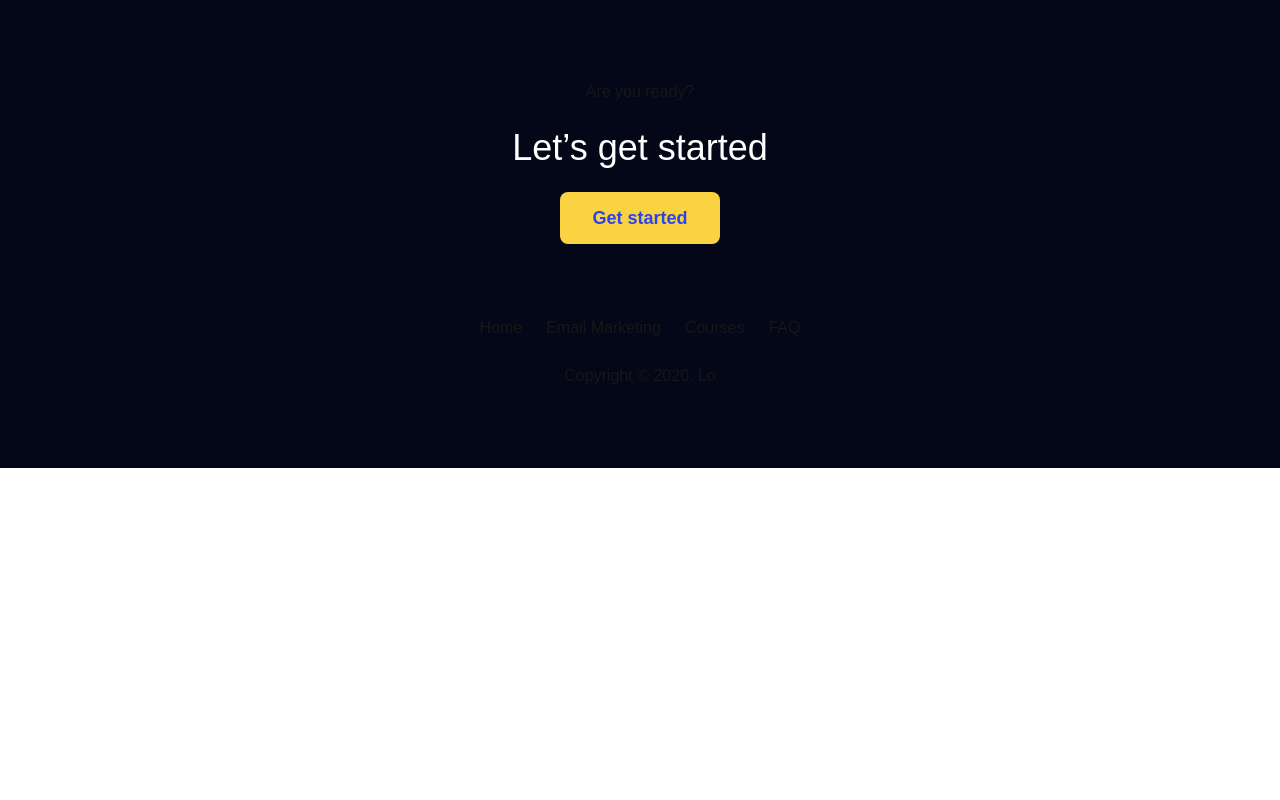
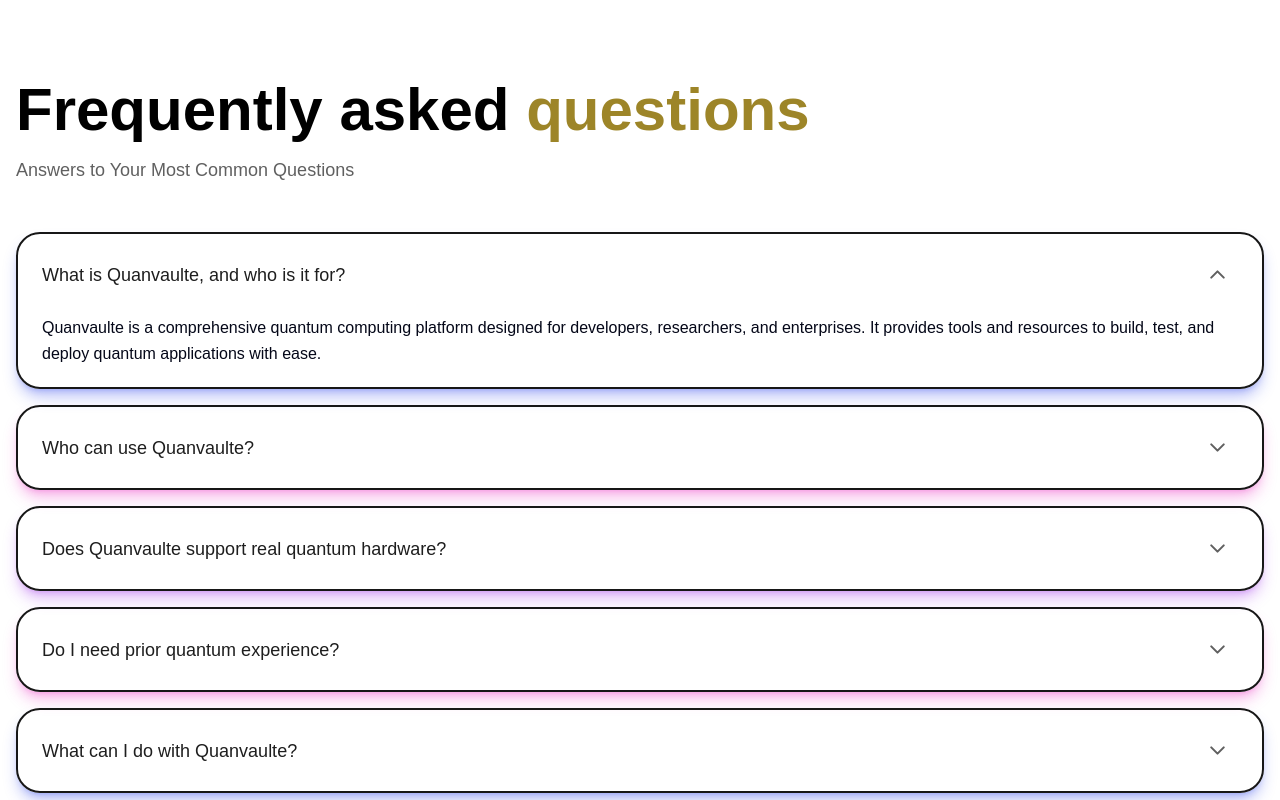
Before and after one commit to Quanvaulte/quanvaulte-user-FE, a Next.js app: page / in a window 1280 px wide. Shown: the top 800 px of the page. Built offline with nearby package versions, Linux system fonts and the light colour scheme.

Commit message:
chore:faq done

```diff
--- a/app/page.tsx
+++ b/app/page.tsx
@@ -1,8 +1,10 @@
+import FAQ from "@/components/Faq";
 import Footer from "@/components/Footer";
 
 export default function Home() {
   return (
     <div>
+      <FAQ/>
       <Footer />
     </div>
   );
--- a/components/Faq.tsx
+++ b/components/Faq.tsx
@@ -1,85 +1,88 @@
-import { useState } from 'react';
-import { ChevronDown } from 'lucide-react';
+"use client";
+
+import { useState } from "react";
+import { ChevronDown } from "lucide-react";
 
 interface FAQItem {
   id: string;
   question: string;
   answer: string;
-  color: 'blue' | 'pink' | 'purple';
+  color: "blue" | "pink" | "purple";
 }
 
 const faqData: FAQItem[] = [
   {
-    id: '1',
-    question: 'What is Quanvaulte, and who is it for?',
-    answer: 'Quanvaulte is a comprehensive quantum computing platform designed for developers, researchers, and enterprises. It provides tools and resources to build, test, and deploy quantum applications with ease.',
-    color: 'blue',
+    id: "1",
+    question: "What is Quanvaulte, and who is it for?",
+    answer:
+      "Quanvaulte is a comprehensive quantum computing platform designed for developers, researchers, and enterprises. It provides tools and resources to build, test, and deploy quantum applications with ease.",
+    color: "blue",
   },
   {
-    id: '2',
-    question: 'What is Quanvaulte, and who is it for?',
-    answer: 'Quanvaulte serves businesses of all sizes looking to leverage quantum computing for optimization, cryptography, and complex problem-solving. Whether you\'re just exploring or building production systems, Quanvaulte has you covered.',
-    color: 'pink',
+    id: "2",
+    question: "Who can use Quanvaulte?",
+    answer:
+      "Quanvaulte serves businesses of all sizes looking to leverage quantum computing for optimization, cryptography, and complex problem-solving.",
+    color: "pink",
   },
   {
-    id: '3',
-    question: 'What is Quanvaulte, and who is it for?',
-    answer: 'From startups to Fortune 500 companies, Quanvaulte provides the infrastructure needed to harness quantum computing\'s power. Our platform includes simulators, real quantum hardware access, and comprehensive documentation.',
-    color: 'purple',
+    id: "3",
+    question: "Does Quanvaulte support real quantum hardware?",
+    answer:
+      "Yes! Quanvaulte provides access to both simulators and real quantum processors through its hybrid platform.",
+    color: "purple",
   },
   {
-    id: '4',
-    question: 'What is Quanvaulte, and who is it for?',
-    answer: 'Quanvaulte democratizes quantum computing by making it accessible to everyone. You don\'t need a PhD in quantum physics to get started—our intuitive APIs and tutorials guide you through every step.',
-    color: 'pink',
+    id: "4",
+    question: "Do I need prior quantum experience?",
+    answer:
+      "No. Quanvaulte democratizes quantum computing — our tutorials and intuitive APIs make it easy to start building even without deep physics knowledge.",
+    color: "pink",
   },
   {
-    id: '5',
-    question: 'What is Quanvaulte?',
-    answer: 'Quanvaulte is a next-generation quantum computing platform that bridges the gap between quantum theory and practical applications. It enables users to explore quantum algorithms, run simulations, and execute real quantum computations.',
-    color: 'pink',
+    id: "5",
+    question: "What can I do with Quanvaulte?",
+    answer:
+      "You can explore algorithms, run quantum simulations, and deploy real quantum computations through our developer-friendly environment.",
+    color: "blue",
   },
 ];
 
 const colorStyles = {
   blue: {
-    bg: 'bg-gradient-to-r from-blue-50 to-blue-100',
-    border: 'border-blue-200',
-    text: 'text-blue-900',
-    icon: 'bg-blue-500 text-white',
-    hover: 'hover:from-blue-100 hover:to-blue-150',
+    border: "border-2 shadow-[#2C43EB87]",
+    accent: "bg-blue-500 text-white",
+    hover: "hover:bg-blue-50",
   },
   pink: {
-    bg: 'bg-gradient-to-r from-pink-50 to-pink-100',
-    border: 'border-pink-200',
-    text: 'text-pink-900',
-    icon: 'bg-pink-500 text-white',
-    hover: 'hover:from-pink-100 hover:to-pink-150',
+    border: "border-2 shadow-[#EB2CC287]",
+    accent: "bg-pink-500 text-white",
+    hover: "hover:bg-pink-50",
   },
   purple: {
-    bg: 'bg-gradient-to-r from-purple-50 to-purple-100',
-    border: 'border-purple-200',
-    text: 'text-purple-900',
-    icon: 'bg-purple-500 text-white',
-    hover: 'hover:from-purple-100 hover:to-purple-150',
+    border: "border-2 shadow-[#9D28EB87]",
+    accent: "bg-purple-500 text-white",
+    hover: "hover:bg-purple-50",
   },
 };
 
 export default function FAQ() {
-  const [expanded, setExpanded] = useState<string | null>('1');
+  const [expanded, setExpanded] = useState<string | null>("1");
 
   const toggleFAQ = (id: string) => {
     setExpanded(expanded === id ? null : id);
   };
 
   return (
-    <div className="min-h-screen bg-gradient-to-br from-gray-50 to-gray-100 p-8">
-      <div className="max-w-2xl mx-auto">
+    <div className="min-h-screen bg-white py-20">
+      <div className="max-w-7xl mx-auto px-4">
         <div className="mb-12">
-          <h1 className="text-5xl font-bold mb-3">
-            Frequently asked <span className="text-yellow-500">questions</span>
+          <h1 className="text-5xl md:text-6xl font-semibold text-black">
+            Frequently asked <span className="text-[#9D8528]">questions</span>
           </h1>
-          <p className="text-gray-600 text-lg">Answers to Your Most Common Questions</p>
+          <p className="text-[#606060] text-lg mt-4">
+            Answers to Your Most Common Questions
+          </p>
         </div>
 
         <div className="space-y-4">
@@ -88,30 +91,31 @@ export default function FAQ() {
             const isExpanded = expanded === item.id;
 
             return (
-              <div key={item.id} className="relative">
+              <div
+                key={item.id}
+                className={`relative rounded-3xl  shadow-lg/65 ${styles.border}   `}>
                 <button
                   onClick={() => toggleFAQ(item.id)}
-                  className={`w-full px-6 py-5 rounded-2xl border-2 ${styles.border} ${styles.bg} transition-all duration-300 ease-out ${styles.hover} flex items-center justify-between group`}
-                >
-                  <span className={`text-lg font-medium ${styles.text} text-left`}>
+                  className={`w-full px-6 py-5 rounded-2xl transition-all duration-300 flex items-center justify-between`}>
+                  <span className="text-lg font-medium text-left text-[#1E1E1E]">
                     {item.question}
                   </span>
                   <div
-                    className={`${styles.icon} rounded-full p-2.5 flex-shrink-0 transition-transform duration-500 ease-out ${
-                      isExpanded ? 'rotate-180' : ''
-                    }`}
-                  >
-                    <ChevronDown size={20} />
+                    className={`rounded-full p-2 flex-shrink-0 cursor-pointer transition-transform duration-500  ${
+                      isExpanded ? "rotate-180" : ""
+                    }`}>
+                    <ChevronDown size={25} color="#606060" />
                   </div>
                 </button>
 
                 <div
-                  className={`overflow-hidden transition-all duration-500 ease-out ${
-                    isExpanded ? 'max-h-96 opacity-100' : 'max-h-0 opacity-0'
-                  }`}
-                >
+                  className={`overflow-hidden transition-all duration-500 ${
+                    isExpanded ? "max-h-96 opacity-100" : "max-h-0 opacity-0"
+                  }`}>
                   <div className="px-6 py-5 pt-0">
-                    <p className="text-gray-700 leading-relaxed">{item.answer}</p>
+                    <p className="text-[#040718] leading-relaxed">
+                      {item.answer}
+                    </p>
                   </div>
                 </div>
               </div>
--- a/components/Footer.tsx
+++ b/components/Footer.tsx
@@ -2,7 +2,7 @@ export default function Footer() {
   const footerItems = ["Home", "Email Marketing", "Courses", "FAQ"];
 
   return (
-    <div className="bg-[#040718] text-center  flex flex-col gap-6 p-20 ">
+    <div className="bg-[#040718] text-center max-h-[511px] flex flex-col gap-6 py-24 ">
       <p
         className="font-normal
       text-base
@@ -14,12 +14,12 @@ export default function Footer() {
 
       <button
         className="bg-[#F9D342]
-      rounded-lg text-[#2C43EB] text-lg font-bold py-3 px-8
+      rounded-lg text-[#2C43EB] text-lg font-bold py-3 px-12
 cursor-pointer  max-w-48 mx-auto mb-12   ">
         Get started
       </button>
 
-      <ul className="flex justify-center items-center gap-6 ">
+      <ul className="flex justify-center items-center max-w-[493px] mx-auto gap-10 ">
         {footerItems.map((item) => (
           <li className="hover:text-[#F9D342] cursor-pointer" key={item}>
             {item}
```
